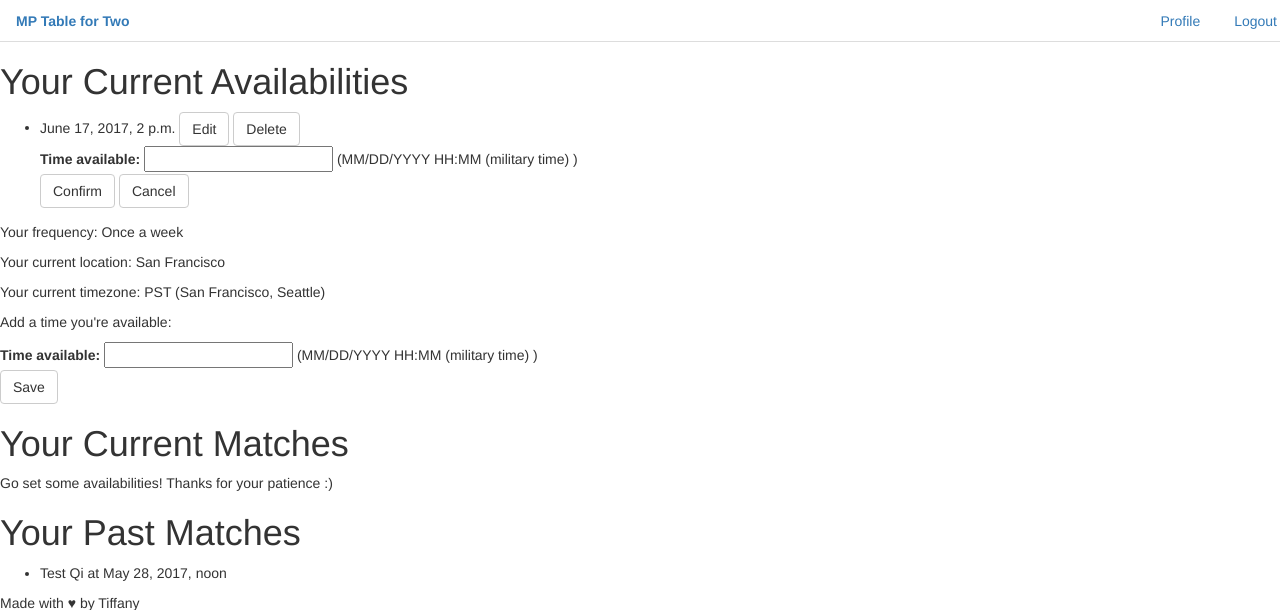
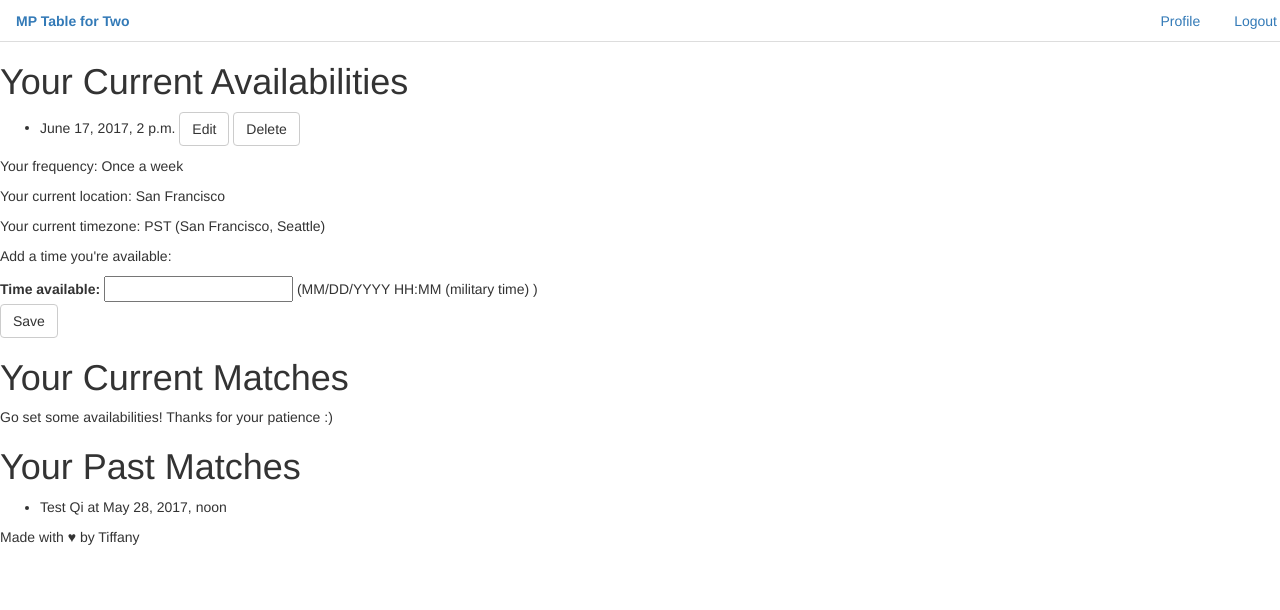
Before and after one commit to tiffanyqi/table-for-two, a Django app: a page that uses tablefor2/templates/tablefor2/base.html in a window 1280 px wide. Shown: the top 610 px of the page. Run offline with Django 3.2, Linux system fonts and the light colour scheme; a user stored in the database is signed in; data comes from the database, SQL or seed files in the repository; both versions use the stored data as it was after the commit; some libraries are stand-ins or nearby versions.

Commit message:
toggles edit form on and off

```diff
--- /dev/null
+++ b/tablefor2/static/css/style.css
@@ -0,0 +1,3 @@
+.edit-availability-form {
+	display: none;
+}
--- a/tablefor2/templates/tablefor2/base.html
+++ b/tablefor2/templates/tablefor2/base.html
@@ -8,7 +8,7 @@
         <meta charset="utf-8">
         {% block head_css %}
             <link href="https://maxcdn.bootstrapcdn.com/bootstrap/3.3.7/css/bootstrap.min.css" rel="stylesheet" integrity="sha384-BVYiiSIFeK1dGmJRAkycuHAHRg32OmUcww7on3RYdg4Va+PmSTsz/K68vbdEjh4u" crossorigin="anonymous">
-            <!-- <link rel="stylesheet" href="{% static "onboarding/css/style.css" %}"> -->
+            <link rel="stylesheet" href="{% static "css/style.css" %}">
         {% endblock %}
         {% block head_js %}
             <script rel="javascript" type="text/javascript" src="http://code.jquery.com/jquery-1.11.1.js"></script>
--- a/tablefor2/templates/tablefor2/index-logged-in.html
+++ b/tablefor2/templates/tablefor2/index-logged-in.html
@@ -15,12 +15,12 @@
             <li>
                 {{ availability.time_available }}
                 <!-- opens the edit dialogue -->
-                <button id="edit-{{ availability.time_available }}" class="save btn btn-default">Edit</button>
+                <button class="save btn btn-default" id="btn-edit-{{ availability.id }}"onclick="editAvailability({{availability.id}})">Edit</button>
                 <!-- confirms deletion, popup -->
                 <!-- <button type="submit" class="save btn btn-default" onclick="deleteAvailability({{availability.id}})" method="POST">Delete</button> -->
-                <button type="submit" class="save btn btn-default" onclick="location.href='{% url 'delete-availability' availability.id %}'" method="POST">Delete</button>
+                <button type="submit" class="save btn btn-default" onclick="location.href='{% url 'delete-availability' availability.id %}'" id="btn-delete-{{ availability.id }}" method="POST">Delete</button>
                 <!-- edit popup -->
-                <form action="{% url 'edit-availability' availability.id %}" method="POST", class="edit-availability-form" id="edit-availability-{{ availability.time_available }}">{% csrf_token %}
+                <form action="{% url 'edit-availability' availability.id %}" method="POST", class="edit-availability-form" id="form-edit-{{ availability.id }}">{% csrf_token %}
                     {% for field in form %}
                         <div class="fieldWrapper">
                             {{ field.errors }}
@@ -31,8 +31,8 @@
                     <!-- confirms edit -->
                     <button type="submit" class="save btn btn-default">Confirm</button>
                     <!-- cancels edit and hides form -->
-                    <button type="submit" class="save btn btn-default">Cancel</button>
                 </form>
+                <button class="save btn btn-default" onclick="editAvailability({{availability.id}})" id="btn-cancel-{{ availability.id }}" style="display:none">Cancel</button>
             </li>
         {% endfor %}
         </ul>
```
Also changed, not shown: tablefor2/static/js/availability.js (+20 -8 lines), README.md, db.sqlite3.
